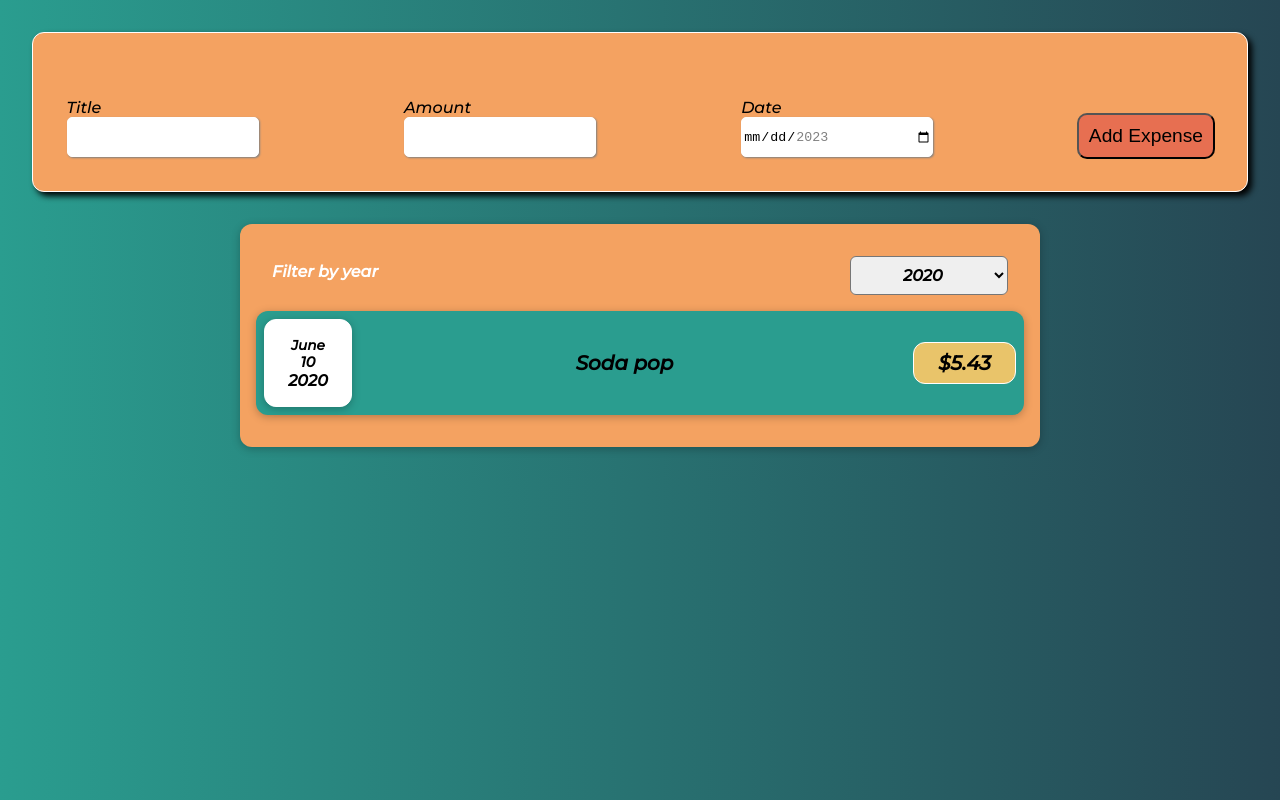
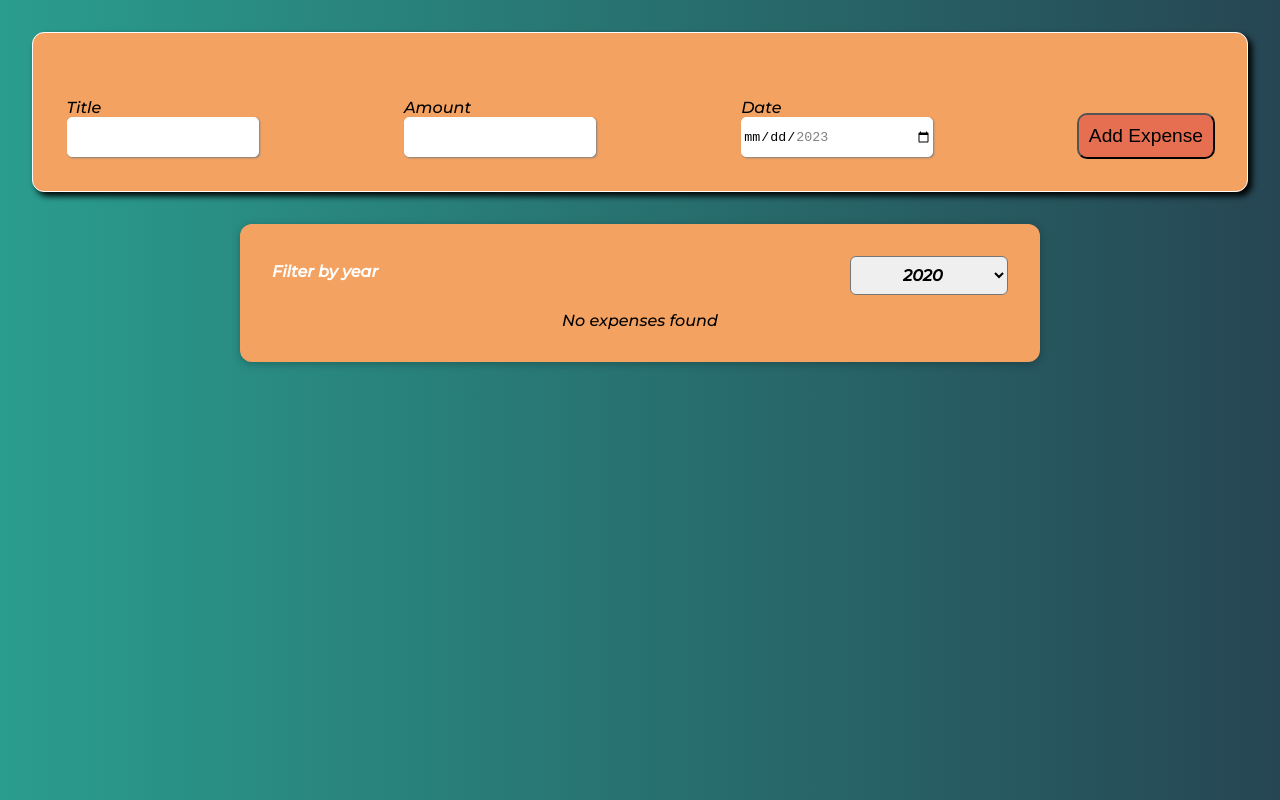
Before and after one commit to ValentaCodes/react-expense-tracker, a React (Create React App) app: page / in a window 1280 px wide. Built offline with nearby package versions, Linux system fonts and the light colour scheme.

Commit message:
Added logic to expenses

```diff
--- a/src/App.js
+++ b/src/App.js
@@ -25,7 +25,7 @@ function App() {
       id: 4,
       title: "Soda pop",
       amount: 5.43,
-      date: new Date(2020, 5, 10),
+      date: new Date(2021, 5, 10),
     },
   ];
   const [expenses, setExpenses] = useState(DummyExpenses);
@@ -35,7 +35,7 @@ function App() {
       return [expense, ...prevExpense];
     });
   };
-  // JSX syntax
+
   return (
     <div>
       <NewExpense onAddExpense={addExpenseHandler} />
--- a/src/components/Expenses/Expenses.js
+++ b/src/components/Expenses/Expenses.js
@@ -1,38 +1,47 @@
-import ExpenseItem from "./ExpenseItem";
-import Card from "../UI/Card";
-import "../Expenses/styles/Expenses.css";
-import ExpenseFilter from "./ExpenseFilter";
-import { useState } from "react";
+import ExpenseItem from './ExpenseItem';
+import Card from '../UI/Card';
+import '../Expenses/styles/Expenses.css';
+import ExpenseFilter from './ExpenseFilter';
+import { useState } from 'react';
+
 // component initialization
 const Expenses = (props) => {
   // this hook sets the filtered year to 2020 as a placeholder for yearfilter
-  const [filteredYear, setfilteredYear] = useState("2020");
+  const [filteredYear, setfilteredYear] = useState('2020');
   // we create this function to accept the incoming prop data from ExpenseFilter and assign the data to selectedYear
   const filterYearChangeHandler = (selectedYear) => {
     setfilteredYear(selectedYear);
   };
+
   // Creates a variable that filters and stores expenses in an array that matches filtered year.
   const filteredExpenses = props.items.filter((expense) => {
-    // NOTE: if expense year as string is equal to our filtered year return it
+    // If expense year as string is equal to our filtered year return it
     return expense.date.getFullYear().toString() === filteredYear;
   });
+
+  // We can add logic with JSX expressions before return statement
+  let expenseContent = <p>No expenses found</p>;
+  // This makes our JSX code cleaner and this component easier to read
+  if (filteredExpenses.length > 0) {
+    filteredExpenses.map((expense) => (
+      <ExpenseItem
+        key={expense.id}
+        title={expense.title}
+        amount={expense.amount}
+        date={expense.date}
+      />
+    ));
+  }
+
   return (
     <div>
       <Card className='expenses'>
-        {/* HERE: We create props to access in Expense filter. */}
         <ExpenseFilter
+          /* HERE: We create props to access in Expense filter. */
           selected={filteredYear}
           onYearChange={filterYearChangeHandler}
         />
-        {/*Then we map those filtered expenses here*/}
-        {filteredExpenses.map((expense) => (
-          <ExpenseItem
-            key={expense.id}
-            title={expense.title}
-            amount={expense.amount}
-            date={expense.date}
-          />
-        ))}
+        {expenseContent}
       </Card>
     </div>
   );
```
